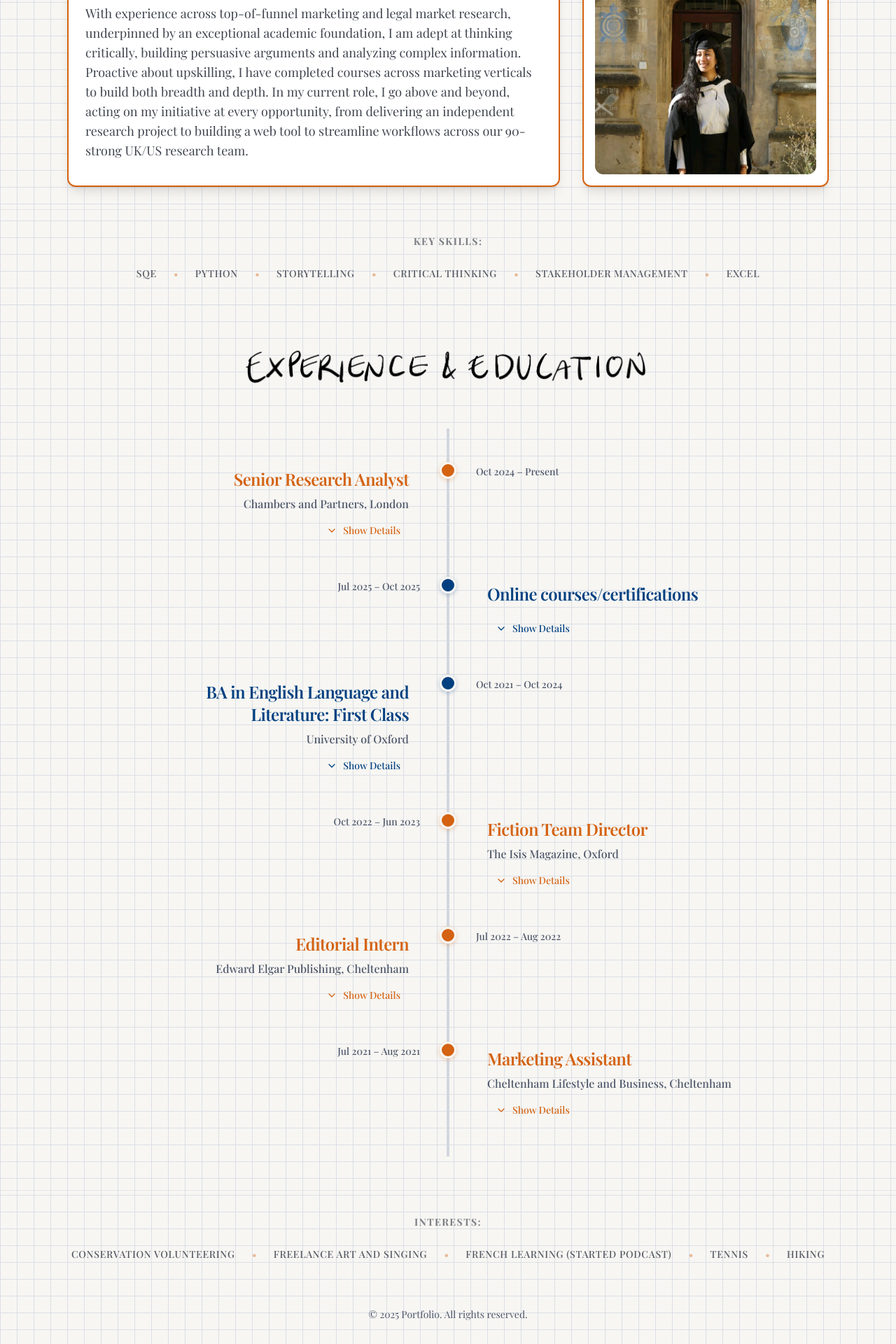
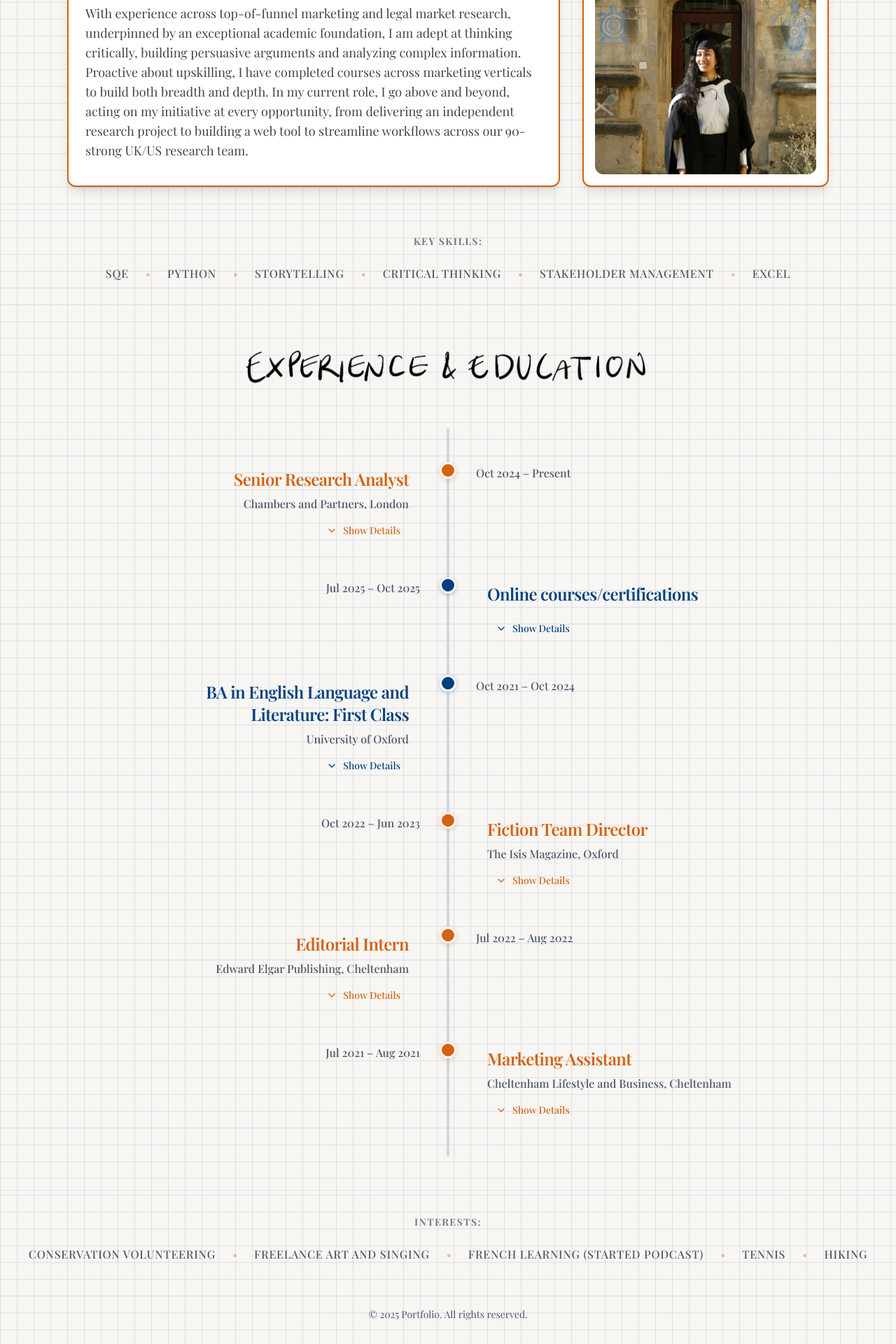
Before and after one commit to AKING-42/ani-king-cv, a React (Vite) app: page / in a window 1280 px wide. Shown: the part 357-2277 px from the top of the page at 70% size. Built offline with nearby package versions, Linux system fonts and the light colour scheme; the HTML template or start-up script is replaced by a standard one.

Commit message:
Increase text size for readability

```diff
--- a/src/components/Timeline.tsx
+++ b/src/components/Timeline.tsx
@@ -149,12 +149,12 @@ export const Timeline = () => {
                   </p>
 
                   {/* Date - mobile: below title, desktop: opposite side */}
-                  <p className="md:hidden text-xs sm:text-sm text-muted-foreground font-medium">
+                  <p className="md:hidden text-sm sm:text-base text-muted-foreground font-medium">
                     {item.dates}
                   </p>
 
                   {isExpanded && (
-                    <ul className={`mt-4 space-y-2 text-sm ${isLeft ? "md:text-right" : "md:text-left"} text-left`}>
+                    <ul className={`mt-4 space-y-2 text-base ${isLeft ? "md:text-right" : "md:text-left"} text-left`}>
                       {item.bullets.map((bullet, bulletIndex) => (
                         <li
                           key={bulletIndex}
@@ -218,7 +218,7 @@ export const Timeline = () => {
 
               {/* Date on opposite side - desktop only */}
               <div className={`hidden md:block w-[calc(50%-2.5rem)] ${isLeft ? "pl-20 text-left" : "pr-20 text-right"}`}>
-                <p className="text-sm text-muted-foreground font-medium pt-1">
+                <p className="text-base text-muted-foreground font-medium pt-1">
                   {item.dates}
                 </p>
               </div>
--- a/src/pages/Index.tsx
+++ b/src/pages/Index.tsx
@@ -88,7 +88,7 @@ const Index = () => {
         <div className="flex flex-wrap justify-center items-center gap-2 sm:gap-3 md:gap-6 px-4 sm:px-6">
           {["SQE", "Python", "Storytelling", "Critical thinking", "Stakeholder management", "Excel"].map((skill, index, array) => (
             <div key={skill} className="flex items-center gap-2 sm:gap-3 md:gap-6">
-              <span className="text-[10px] sm:text-xs md:text-sm font-medium uppercase tracking-wider text-foreground/80 whitespace-nowrap transition-transform duration-200 hover:scale-110 cursor-default">
+              <span className="text-xs sm:text-sm md:text-base font-medium uppercase tracking-wider text-foreground/80 whitespace-nowrap transition-transform duration-200 hover:scale-110 cursor-default">
                 {skill}
               </span>
               {index < array.length - 1 && (
@@ -127,7 +127,7 @@ const Index = () => {
         <div className="flex flex-wrap justify-center items-center gap-2 sm:gap-3 md:gap-6 px-4 sm:px-6">
           {["Conservation volunteering", "Freelance art and singing", "French learning (started podcast)", "Tennis", "Hiking"].map((interest, index, array) => (
             <div key={interest} className="flex items-center gap-2 sm:gap-3 md:gap-6">
-              <span className="text-[10px] sm:text-xs md:text-sm font-medium uppercase tracking-wider text-foreground/80 whitespace-nowrap transition-transform duration-200 hover:scale-110 cursor-default">
+              <span className="text-xs sm:text-sm md:text-base font-medium uppercase tracking-wider text-foreground/80 whitespace-nowrap transition-transform duration-200 hover:scale-110 cursor-default">
                 {interest}
               </span>
               {index < array.length - 1 && (
```
